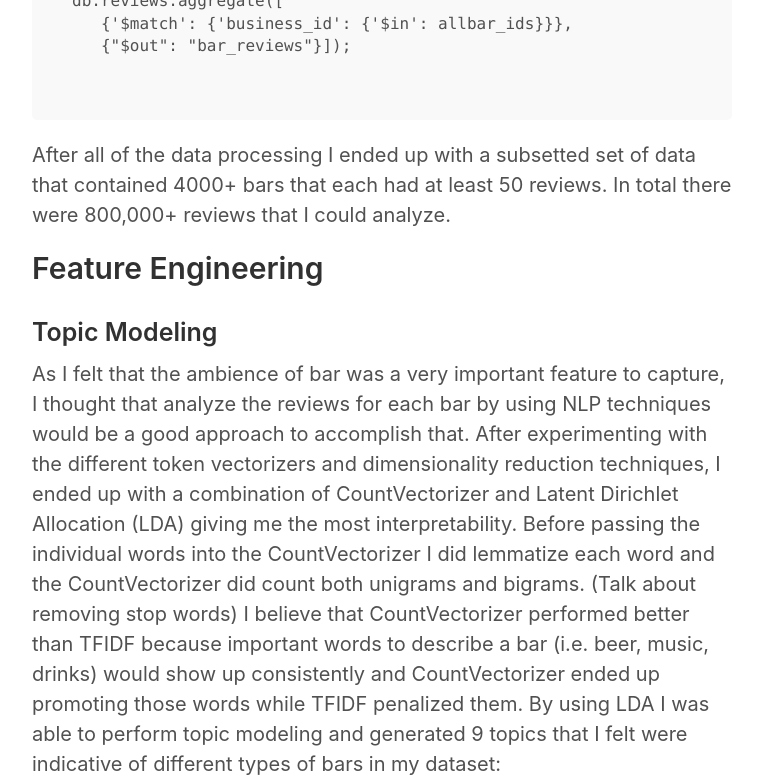
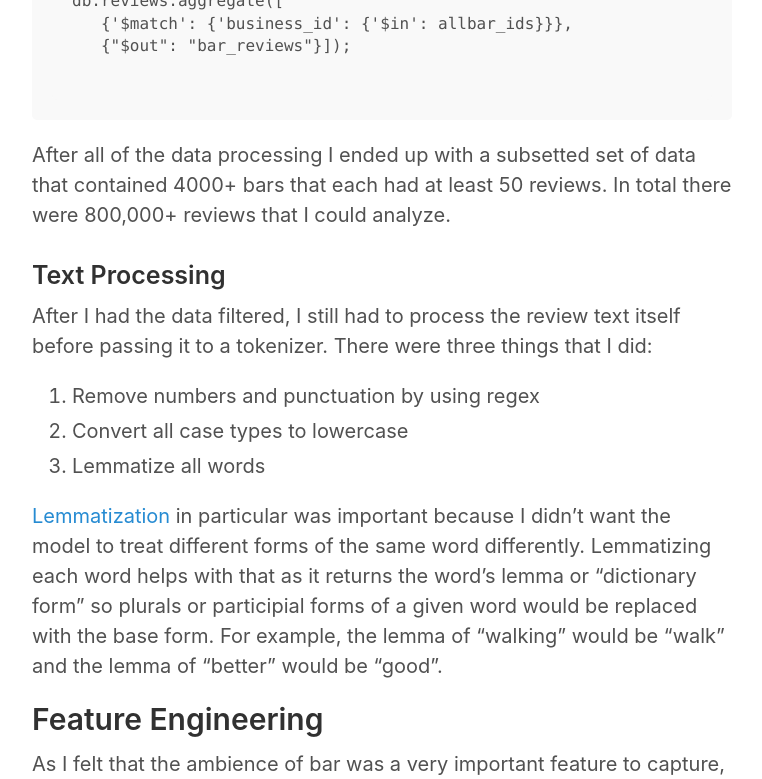
Before and after one commit to alan-j-lin/alan-j-lin.github.io, a Jekyll site: the page built from _posts/2018-08-24-project-fletcher.md, in a window 1280 px wide and 1400 px high, scrolled down 4381 px, cut to the strip 0-779 px from the top of the window. Shown: the whole strip, without its empty margins (258-1020 px from the left). Built offline with Jekyll 4.4.1, drawn with Linux system fonts in a browser that asks for light colours; some of the changed text lies outside the part shown.

Commit message:
new post

```diff
--- a/_posts/2018-08-24-project-fletcher.md
+++ b/_posts/2018-08-24-project-fletcher.md
@@ -85,11 +85,35 @@
 
 [pymongo]: https://api.mongodb.com/python/current/
 
+### Text Processing
+
+After I had the data filtered, I still had to process the review text itself before passing it to a tokenizer. There were three things that I did:
+
+1. Remove numbers and punctuation by using regex
+2. Convert all case types to lowercase
+3. Lemmatize all words
+
+[Lemmatization] in particular was important because I didn't want the model to treat different forms of the same word differently. Lemmatizing each word helps with that as it returns the word's lemma or "dictionary form" so plurals or participial forms of a given word would be replaced with the base form. For example, the lemma of "walking" would be "walk" and the lemma of "better" would be "good".
+
+[Lemmatization]: https://en.wikipedia.org/wiki/Lemmatisation
+
 ## Feature Engineering
+
+As I felt that the ambience of bar was a very important feature to capture, I thought that analyze the reviews for each bar by using NLP techniques would be a good approach to accomplish that. After experimenting with the different token vectorizers and dimensionality reduction techniques, I ended up with a combination of CountVectorizer and Latent Dirichlet Allocation (LDA) giving me the most interpretability.
+
+### Vectorization
+
+* Generate list of stop words beside base set of english words
+* Included all location related words to stop words list as I wanted my recommender to be location agnostic
+* Included all food related words to stop words list as Yelp is a food-related website. This was a bar recommender so didn't want food to be a differentiator
+* CountVectorizer included both the unigrams and bigrams of tokens.
+
+I believe that CountVectorizer performed better than TFIDF because important words to describe a bar (i.e. beer, music, drinks) would show up consistently and CountVectorizer ended up promoting those words while TFIDF penalized them.
+
 
 ### Topic Modeling
 
-As I felt that the ambience of bar was a very important feature to capture, I thought that analyze the reviews for each bar by using NLP techniques would be a good approach to accomplish that. After experimenting with the different token vectorizers and dimensionality reduction techniques, I ended up with a combination of CountVectorizer and Latent Dirichlet Allocation (LDA) giving me the most interpretability. Before passing the individual words into the CountVectorizer I did lemmatize each word and the CountVectorizer did count both unigrams and bigrams. (Talk about removing stop words) I believe that CountVectorizer performed better than TFIDF because important words to describe a bar (i.e. beer, music, drinks) would show up consistently and CountVectorizer ended up promoting those words while TFIDF penalized them. By using LDA I was able to perform topic modeling and generated 9 topics that I felt were indicative of different types of bars in my dataset:
+By using LDA I was able to perform topic modeling and generated 9 topics that I felt were indicative of different types of bars in my dataset:
 
 ![](/public/Project_Fletcher/topic_table.png)
 
```
Also changed, not shown: other parts of _posts/2018-08-24-project-fletcher.md (+1 -1 lines), _posts/2018-09-17-project-kojak.md (added, +14 -0 lines).
